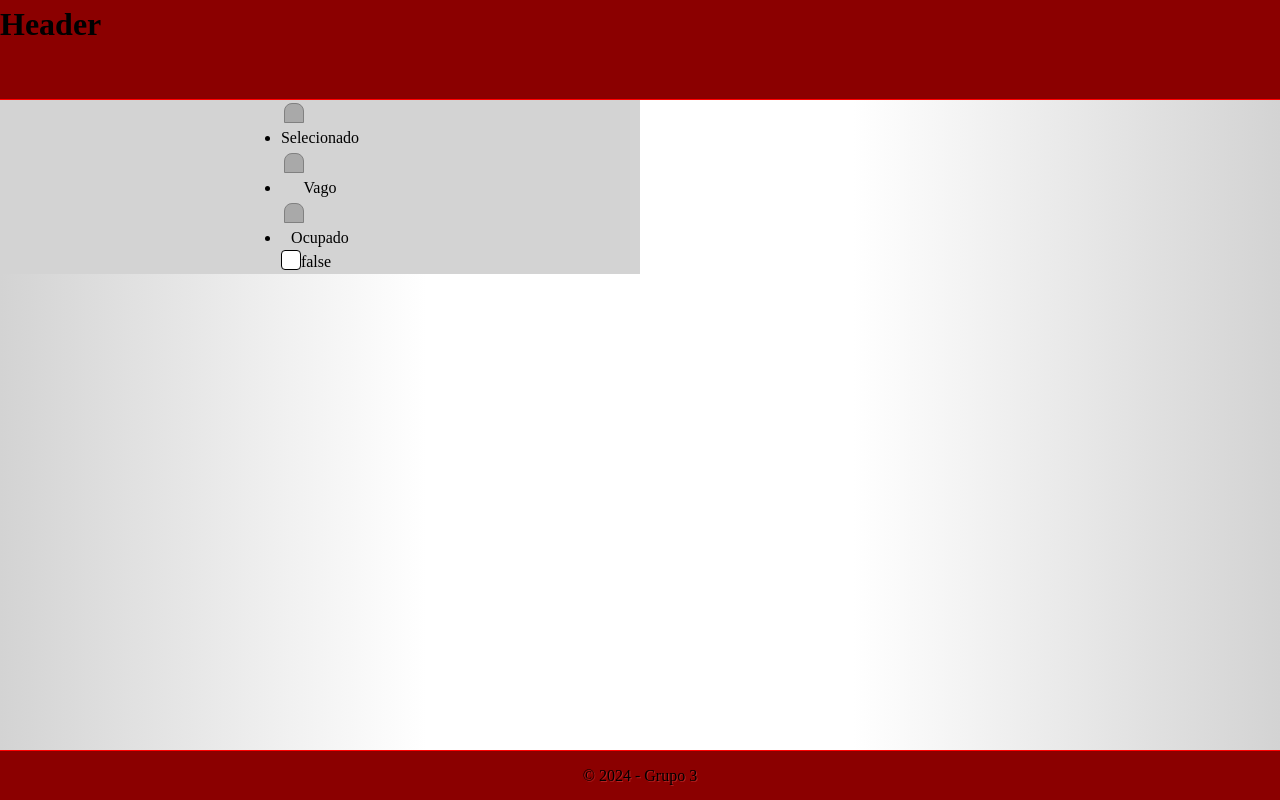
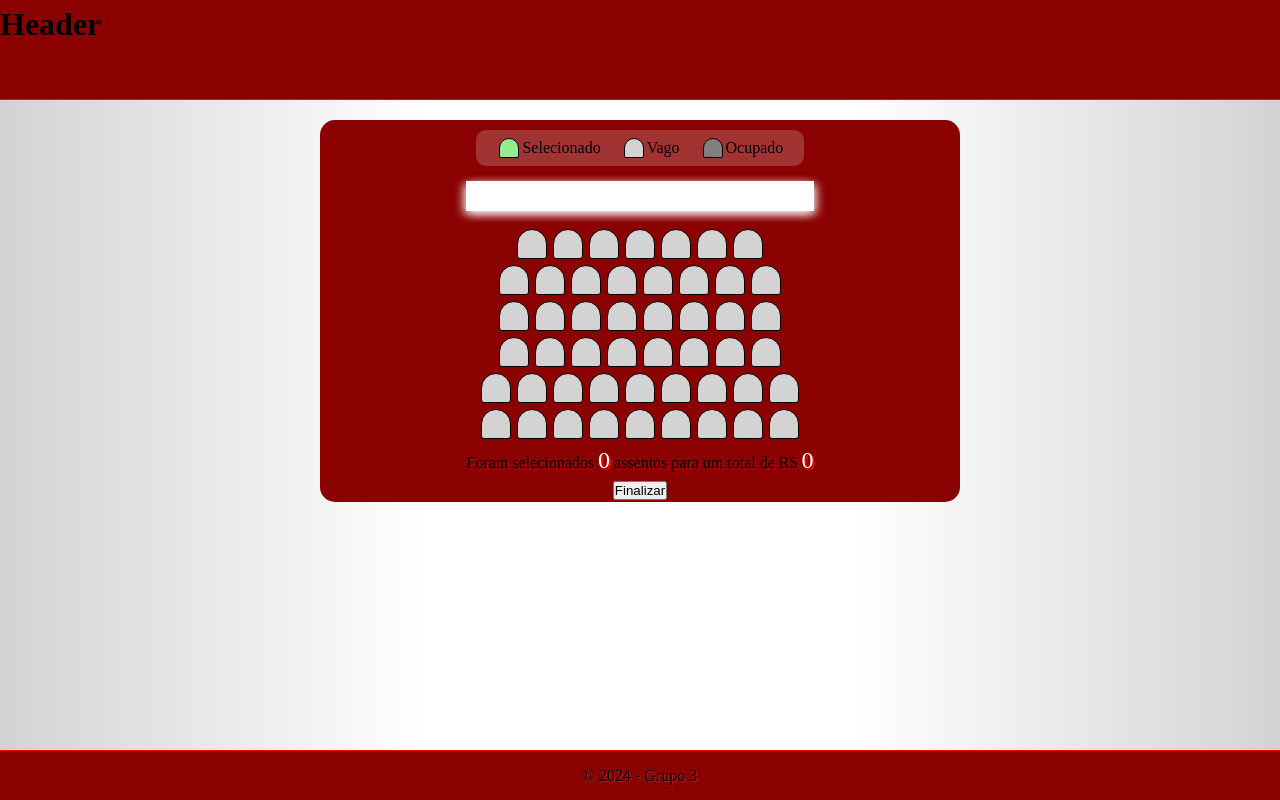
Before and after one commit to HellCinei/final_react, a React (Vite) app in the folder finalReact/: page / in a window 1280 px wide. Built offline with nearby package versions, Linux system fonts and the light colour scheme.

Commit message:
Subindo a base do cinema

```diff
--- a/finalReact/src/pages/Compras/Compras.module.css
+++ b/finalReact/src/pages/Compras/Compras.module.css
@@ -1,45 +1,93 @@
 .menu {
+	display: flex;
+	flex-direction: column;
 	text-align: center;
 	align-items: center;
+	justify-content: center;
+	margin: 20px auto;
+	background-color: darkred;
+	border-radius: 15px;
+	height: auto;
+	width: 50%;
+	min-width: 500px;
+}
+
+.exemplos {
+	background-color: rgba(255, 255, 255, 0.2);
+	border-radius: 10px;
+	padding: 5px 10px;
+	margin: 10px;
+	list-style: none;
 	display: flex;
-	flex-direction: column;
-	background-color: lightgray;
-	height: 75%;
-	width: 50%;
+}
+
+.exemplo {
+	display: flex;
+	align-items: center;
+	justify-content: center;
+	margin: 0 10px;
 }
 
 .exemplo > div{
-	background-color: darkgray;
-	border: 1px solid gray;
-	border-radius: 40% 40% 0 0;
+	border: 0.5px solid black;
+	border-radius: 10px 10px 2px 2px;
 	height: 20px;
 	width: 20px;
 	margin: 3px;
 }
 
-.assento {
-	appearance: none;
-	height: 20px;
-	width: 20px;
-	border-radius: 20%;
-	border: 0.1px solid black;
-	background-color: white;
+.assento.vago {
+	background-color: lightgray;
+}
+.assento.selecionado {
+	background-color: lightgreen;
+}
+.assento.ocupado {
+	background-color: gray;
 }
 
-.assento:hover {
+.tela {
+	background-color: white;
+	box-shadow: 3px 3px 10px rgba(255, 255, 255, 0.75), -3px 3px 10px rgba(255, 255, 255, 0.75);
+	margin: 15px auto;
+	height: 30px;
+	width: 100%;
+}
+
+.assento {
+	margin: 3px;
+	appearance: none;
+	height: 30px;
+	width: 30px;
+	border-radius: 15px 15px 3px 3px;
+	border: 0.1px solid black;
+	background-color: lightgray;
+}
+
+.assento:not(.assento.assento.ocupado):hover {
 	cursor: pointer;
 	transform: scale(1.2);
 }
 
-.assento:checked {
-	background-color: green;
-}
-
-.assento:disabled {
-	background-color: lightslategray;
-	border-color: gray;
+.assento:checked:not(.assento.ocupado) {
+	background-color: lightgreen;
 }
 
 .fileira {
 	display: flex;
+	justify-content: center;
 }
+
+.exemplo > .assento:not(.assento.ocupado):hover {
+	cursor: default;
+	transform: scale(1);
+}
+.texto {
+	text-shadow: 2px 2px rgba(255, 0, 0, 0.3);
+}
+
+.valor {
+	font-size: 1.5rem;
+	color: white;
+	text-shadow: 2px 2px red;
+}
--- a/finalReact/src/pages/Compras/index.jsx
+++ b/finalReact/src/pages/Compras/index.jsx
@@ -1,40 +1,112 @@
-import React, { useState } from 'react';
+import React, { useEffect, useState } from 'react';
 import * as styles from './Compras.module.css';
 
 export default function Compras() {
-	const [escolha, setEscolha] = useState(false)
+	const [contagem, setContagem] = useState(0);
+	const [valor, setValor] = useState(0);
+	const [filme, setFilme] = useState(10.5);
+
+	function contar(marcado) {
+		if (marcado == true) {
+			setContagem(contagem+1);
+		}else {
+			setContagem(contagem-1);
+		}
+	}
+
+	useEffect(() => {
+		setValor(contagem*filme);
+	},[{contagem}])
 
 	return (
-		<div className={styles.menu}>
+		<main className={styles.menu}>
 			<div className={styles.seletor}>
 
 				<ul className={styles.exemplos}>
 					<li className={styles.exemplo}>
-						<div className={styles.selecionado} />
+						<div className={`${styles.assento} ${styles.selecionado}`} />
 						<p>Selecionado</p>
 					</li>
 					<li className={styles.exemplo}>
-						<div className={styles.vago} />
+						<div className={`${styles.assento} ${styles.vago}`} />
 						<p>Vago</p>
 					</li>
 					<li className={styles.exemplo}>
-						<div className={styles.ocupado} />
+						<div className={`${styles.assento} ${styles.ocupado}`} />
 						<p>Ocupado</p>
 					</li>
 				</ul>
 
-				<div className={styles.tela} />
+				<div className={styles.cinema}>
+					<div className={styles.tela} />
 
-				<div className={styles.fileira}>
-					<input
-					type='checkbox'
-					className={styles.assento}
-					checked={escolha}
-					onChange={() => setEscolha(!escolha)}
-					/>
-					<p>{escolha? 'true':'false'}</p>
+					<div className={styles.fileira}>
+						<input type='checkbox' className={styles.assento} onChange={(e) => contar(e.target.checked)}/>
+						<input type='checkbox' className={styles.assento} onChange={(e) => contar(e.target.checked)}/>
+						<input type='checkbox' className={styles.assento} onChange={(e) => contar(e.target.checked)}/>
+						<input type='checkbox' className={styles.assento} onChange={(e) => contar(e.target.checked)}/>
+						<input type='checkbox' className={styles.assento} onChange={(e) => contar(e.target.checked)}/>
+						<input type='checkbox' className={styles.assento} onChange={(e) => contar(e.target.checked)}/>
+						<input type='checkbox' className={styles.assento} onChange={(e) => contar(e.target.checked)}/>
+					</div>
+					<div className={styles.fileira}>
+						<input type='checkbox' className={styles.assento} onChange={(e) => contar(e.target.checked)}/>
+						<input type='checkbox' className={styles.assento} onChange={(e) => contar(e.target.checked)}/>
+						<input type='checkbox' className={styles.assento} onChange={(e) => contar(e.target.checked)}/>
+						<input type='checkbox' className={styles.assento} onChange={(e) => contar(e.target.checked)}/>
+						<input type='checkbox' className={styles.assento} onChange={(e) => contar(e.target.checked)}/>
+						<input type='checkbox' className={styles.assento} onChange={(e) => contar(e.target.checked)}/>
+						<input type='checkbox' className={styles.assento} onChange={(e) => contar(e.target.checked)}/>
+						<input type='checkbox' className={styles.assento} onChange={(e) => contar(e.target.checked)}/>
+					</div>
+					<div className={styles.fileira}>
+						<input type='checkbox' className={styles.assento} onChange={(e) => contar(e.target.checked)}/>
+						<input type='checkbox' className={styles.assento} onChange={(e) => contar(e.target.checked)}/>
+						<input type='checkbox' className={styles.assento} onChange={(e) => contar(e.target.checked)}/>
+						<input type='checkbox' className={styles.assento} onChange={(e) => contar(e.target.checked)}/>
+						<input type='checkbox' className={styles.assento} onChange={(e) => contar(e.target.checked)}/>
+						<input type='checkbox' className={styles.assento} onChange={(e) => contar(e.target.checked)}/>
+						<input type='checkbox' className={styles.assento} onChange={(e) => contar(e.target.checked)}/>
+						<input type='checkbox' className={styles.assento} onChange={(e) => contar(e.target.checked)}/>
+					</div>
+					<div className={styles.fileira}>
+						<input type='checkbox' className={styles.assento} onChange={(e) => contar(e.target.checked)}/>
+						<input type='checkbox' className={styles.assento} onChange={(e) => contar(e.target.checked)}/>
+						<input type='checkbox' className={styles.assento} onChange={(e) => contar(e.target.checked)}/>
+						<input type='checkbox' className={styles.assento} onChange={(e) => contar(e.target.checked)}/>
+						<input type='checkbox' className={styles.assento} onChange={(e) => contar(e.target.checked)}/>
+						<input type='checkbox' className={styles.assento} onChange={(e) => contar(e.target.checked)}/>
+						<input type='checkbox' className={styles.assento} onChange={(e) => contar(e.target.checked)}/>
+						<input type='checkbox' className={styles.assento} onChange={(e) => contar(e.target.checked)}/>
+					</div>
+					<div className={styles.fileira}>
+						<input type='checkbox' className={styles.assento} onChange={(e) => contar(e.target.checked)}/>
+						<input type='checkbox' className={styles.assento} onChange={(e) => contar(e.target.checked)}/>
+						<input type='checkbox' className={styles.assento} onChange={(e) => contar(e.target.checked)}/>
+						<input type='checkbox' className={styles.assento} onChange={(e) => contar(e.target.checked)}/>
+						<input type='checkbox' className={styles.assento} onChange={(e) => contar(e.target.checked)}/>
+						<input type='checkbox' className={styles.assento} onChange={(e) => contar(e.target.checked)}/>
+						<input type='checkbox' className={styles.assento} onChange={(e) => contar(e.target.checked)}/>
+						<input type='checkbox' className={styles.assento} onChange={(e) => contar(e.target.checked)}/>
+						<input type='checkbox' className={styles.assento} onChange={(e) => contar(e.target.checked)}/>
+					</div>
+					<div className={styles.fileira}>
+						<input type='checkbox' className={styles.assento} onChange={(e) => contar(e.target.checked)}/>
+						<input type='checkbox' className={styles.assento} onChange={(e) => contar(e.target.checked)}/>
+						<input type='checkbox' className={styles.assento} onChange={(e) => contar(e.target.checked)}/>
+						<input type='checkbox' className={styles.assento} onChange={(e) => contar(e.target.checked)}/>
+						<input type='checkbox' className={styles.assento} onChange={(e) => contar(e.target.checked)}/>
+						<input type='checkbox' className={styles.assento} onChange={(e) => contar(e.target.checked)}/>
+						<input type='checkbox' className={styles.assento} onChange={(e) => contar(e.target.checked)}/>
+						<input type='checkbox' className={styles.assento} onChange={(e) => contar(e.target.checked)}/>
+						<input type='checkbox' className={styles.assento} onChange={(e) => contar(e.target.checked)}/>
+					</div>
 				</div>
+				 <p className={styles.texto}>
+					Foram selecionados <span className={styles.valor}>{contagem}</span> assentos para um total de R$ <span className={styles.valor}>{valor}</span>
+				 </p>
+				 <button>Finalizar</button>
 			</div>
-		</div>
+		</main>
 	)
 }
```
